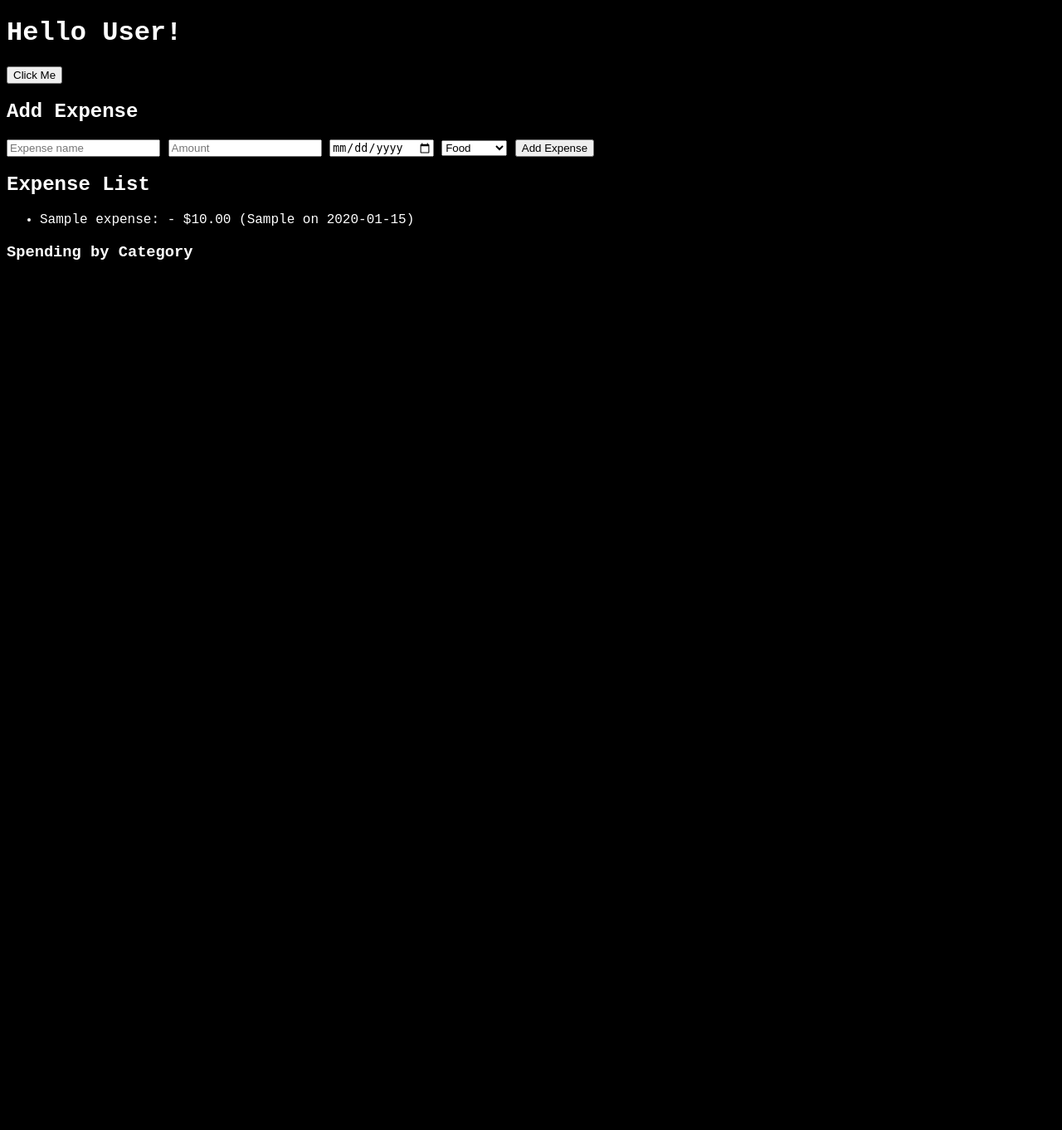
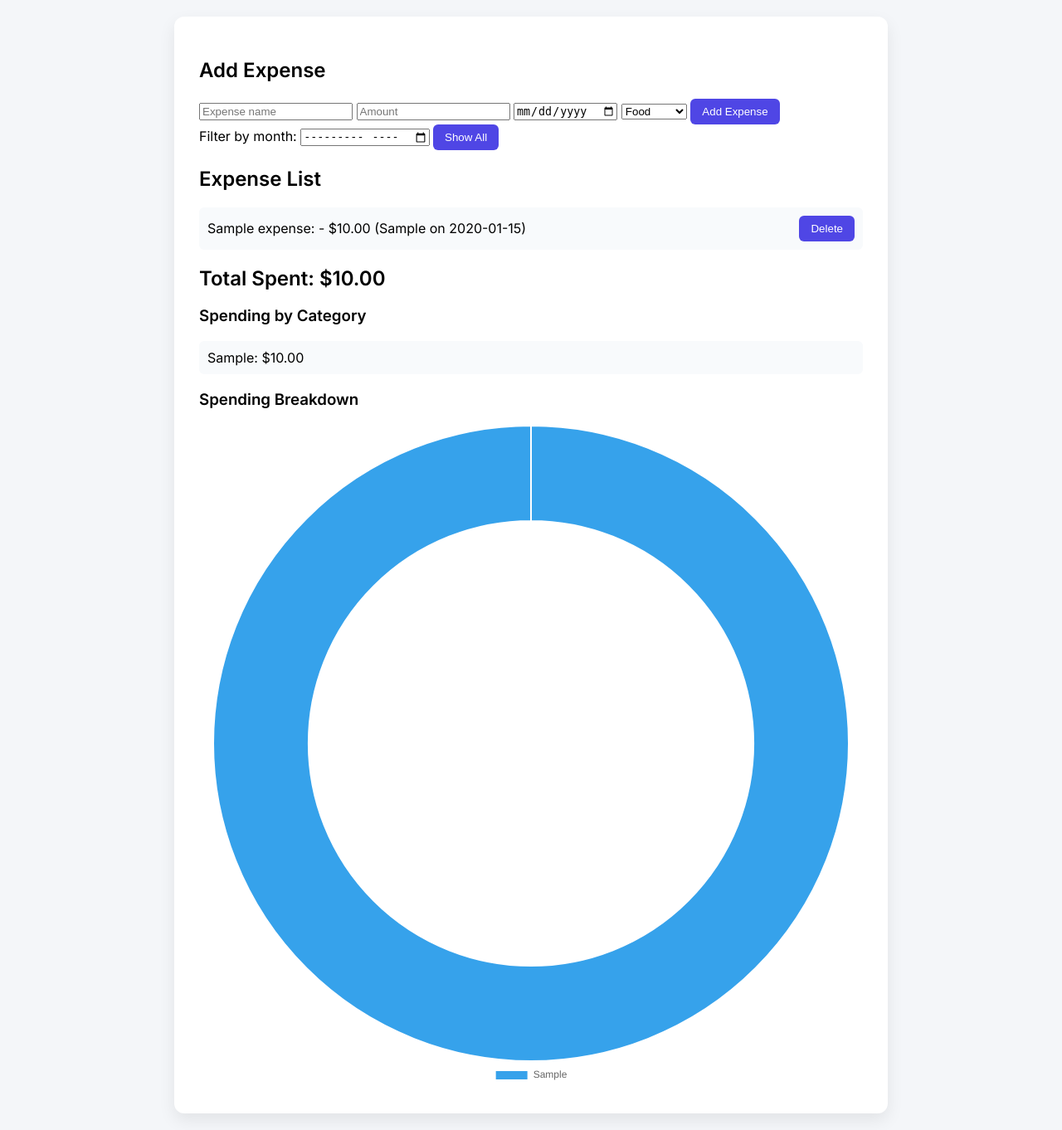
Before and after one commit to T-Manley/github-portfolio, a Flask app: page / in a window 1280 px wide. Shown: the whole page at 83% size. Before the commit the page ends 313 px from the top, so only its background shows below. Run offline with Flask 3, Linux system fonts and the light colour scheme; tables that the repository leaves empty hold one stand-in row (values such as "Sample post").

Commit message:
Prettier html page because of CSS, doughnut graph with JS, total works better now. Portfolio ready

```diff
--- a/pythonProjects/budgeting-app/app.py
+++ b/pythonProjects/budgeting-app/app.py
@@ -45,18 +45,70 @@ def add_expense():
 
 @app.route("/expenses", methods=["GET"])
 def get_expenses():
+    month = request.args.get("month")
+
     conn = sqlite3.connect("expenses.db")
     cursor = conn.cursor()
-    cursor.execute("SELECT name, amount, category, date FROM expenses")
+
+    if month:
+        cursor.execute("""
+            SELECT id, name, amount, category, date
+            FROM expenses
+            WHERE strftime('%Y-%m', date) = ?
+        """, (month,))
+
+    else:
+        cursor.execute("SELECT id, name, amount, category, date FROM expenses")
+
     rows = cursor.fetchall()
     conn.close()
 
     expenses = [
-        {"name": row[0], "amount": row[1], "category": row[2], "date": row[3]}
+        {
+            "id": row[0],
+            "name": row[1],
+            "amount": row[2],
+            "category": row[3],
+            "date": row[4]
+        }
         for row in rows
     ]
 
     return jsonify(expenses)
 
+@app.route("/total", methods=["GET"])
+def get_total():
+    month = request.args.get("month")
+
+    conn = sqlite3.connect("expenses.db")
+    cursor = conn.cursor()
+
+    if month:
+        cursor.execute("""
+            SELECT SUM(amount) FROM expenses
+            WHERE strftime('%Y-%m', date) = ?
+        """, (month,))
+    else:
+        cursor.execute("SELECT SUM(amount) FROM expenses")
+
+    total = cursor.fetchone()[0]
+    conn.close()
+
+    return jsonify({"total": total if total else 0})
+
+@app.route("/delete/<int:expense_id>", methods=["DELETE"])
+def delete_expense(expense_id):
+    conn = sqlite3.connect("expenses.db")
+    cursor = conn.cursor()
+    cursor.execute("DELETE FROM expenses WHERE id = ?", (expense_id,))
+    conn.commit()
+    conn.close()
+
+    return jsonify({"message": "Expense deleted"})
+
+
+
+
+
 if __name__ == "__main__":
     app.run(debug=True)
--- a/pythonProjects/budgeting-app/static/script.js
+++ b/pythonProjects/budgeting-app/static/script.js
@@ -22,33 +22,46 @@ document.getElementById("expense-form").addEventListener("submit", async functio
 
     const result = await response.json();
     alert(result.message);
-    loadExpenses(); // refresh the expense list
+
+    // refresh the expense list, total and delete
+    loadExpenses();
+    loadTotal();
 });
 
-async function loadExpenses() {
-    const response = await fetch("/expenses");
+async function loadExpenses(month = null) {
+    let url = "/expenses";
+
+    if (month) {
+        url += `?month=${month}`;
+    }
+
+    const response = await fetch(url);
     const data = await response.json();
 
     const list = document.getElementById("expense-list");
-    const totalDisplay = document.getElementById("total");
-
     list.innerHTML = ""; // clear existing items
 
-    let total = 0;
+    const categoryTotals = {};
 
     data.forEach(expense => {
         const li = document.createElement("li");
         li.textContent = `${expense.name}: - $${expense.amount.toFixed(2)} (${expense.category} on ${expense.date})`;
+
+        const deleteBtn = document.createElement("button");
+        deleteBtn.textContent = "Delete";
+        deleteBtn.style.marginLeft = "10px";
+
+        deleteBtn.onclick = async function() {
+            await fetch(`/delete/${expense.id}`, { method: "DELETE" });
+
+            const selectedMonth = document.getElementById("month-filter").value;
+            loadExpenses(selectedMonth);
+            loadTotal(selectedMonth);
+        };
+
+        li.appendChild(deleteBtn);
         list.appendChild(li);
 
-        total += expense.amount;
-    });
-
-    totalDisplay.textContent = total.toFixed(2);
-
-    const categoryTotals = {};
-
-    data.forEach(expense => {
         if (!categoryTotals[expense.category]) {
             categoryTotals[expense.category] = 0;
         }
@@ -63,6 +76,68 @@ async function loadExpenses() {
         li.textContent = `${category}: $${categoryTotals[category].toFixed(2)}`;
         breakdownList.appendChild(li);
     }
+
+    renderCategoryChart(categoryTotals);
 }
 
-loadExpenses(); // load expenses on page load
+let categoryChart = null;
+
+function renderCategoryChart(categoryTotals) {
+    const ctx = document.getElementById("category-chart").getContext("2d");
+
+    const labels = Object.keys(categoryTotals);
+    const data = Object.values(categoryTotals);
+
+    if (categoryChart) {
+        categoryChart.destroy();
+    }
+
+    categoryChart = new Chart(ctx, {
+        type: "doughnut",
+        data: {
+            labels: labels,
+            datasets: [{
+                data: data
+            }]
+        },
+        options: {
+            cutout: "70%",
+            plugins: {
+                legend: {
+                    position: "bottom"
+                }
+            }
+        }
+    });
+}
+
+function loadTotal(month = null) {
+    let url = "/total";
+
+    if (month) {
+        url += `?month=${month}`;
+    }
+
+    fetch(url)
+        .then(res => res.json())
+        .then(data => {
+            document.getElementById("total-amount").textContent = data.total.toFixed(2);
+        });
+}
+
+document.getElementById("month-filter").addEventListener("change", function() {
+    const selectedMonth = this.value;
+    loadExpenses(selectedMonth);
+    loadTotal(selectedMonth);
+});
+
+document.getElementById("clear-filter").addEventListener("click", function() {
+    document.getElementById("month-filter").value = "";
+    loadExpenses();
+    loadTotal();
+});
+
+
+// load on page load
+loadExpenses();
+loadTotal();
--- a/pythonProjects/budgeting-app/static/style.css
+++ b/pythonProjects/budgeting-app/static/style.css
@@ -1,5 +1,44 @@
 body {
-    background-color: black;
+    background-color: #f4f6f9;
+    font-family: 'Inter', sans-serif;
+    margin: 0;
+    padding: 20px;
+}
+
+.container {
+    max-width: 800px;
+    margin: auto;
+    background-color: white;
+    padding: 30px;
+    border-radius: 12px;
+    box-shadow: 0 8px 20px rgba(0, 0, 0, 0.08);
+}
+
+button {
+    background-color: #4f46e5;
     color: white;
-    font-family: 'Courier New', Courier, monospace;
+    border: none;
+    padding: 8px 14px;
+    border-radius: 6px;
+    cursor: pointer;
+    transition: 0.2s;
 }
+
+button:hover {
+    background-color: #4338ca;
+}
+
+ul {
+    list-style: none;
+    padding: 0;
+}
+
+li {
+    padding: 10px;
+    margin-bottom: 6px;
+    background: #f8fafc;
+    border-radius: 6px;
+    display: flex;
+    justify-content: space-between;
+    align-items: center;
+}
--- a/pythonProjects/budgeting-app/templates/index.html
+++ b/pythonProjects/budgeting-app/templates/index.html
@@ -3,12 +3,13 @@
 <head>
     <title>Budgeting App</title>
     <link rel="stylesheet" href="{{ url_for('static', filename='style.css') }}">
+    <link href="https://fonts.googleapis.com/css2?family=Inter:wght@400;600&display=swap" rel="stylesheet">
 </head>
 <body>
-    <h1>Hello {{ username }}!</h1>
-    <button onclick="sayHello()">Click Me</button>
+    <!--<h1>Hello {{ username }}!</h1>-->
+    <!--<button onclick="sayHello()">Click Me</button>-->
 
-
+    <div class="container">
     <h2>Add Expense</h2>
 
     <form id="expense-form">
@@ -25,13 +26,28 @@
         <button type="submit">Add Expense</button>
     </form>
 
+    <label for="month-filter">Filter by month:</label>
+    <input type="month" id="month-filter">
+    <button id="clear-filter">Show All</button>
+
+
     <h2>Expense List</h2>
     <ul id="expense-list"></ul>
+
+    <h2>Total Spent: $<span id="total-amount">0.00</span></h2>
 
     <h3>Spending by Category</h3>
     <ul id="category-breakdown"></ul>
 
+    <h3>Spending Breakdown</h3>
+    <canvas id="category-chart" width="300" height="300"></canvas>
+
+
+
+
     <!-- Note to self: keep the script file near the end of the body? I dunno first time -->
+    <script src="https://cdn.jsdelivr.net/npm/chart.js"></script>
     <script src="{{ url_for('static', filename='script.js') }}"></script>
+    </div>
 </body>
 </html>
```
Also changed, not shown: expenses.db (added), 1 other file.
